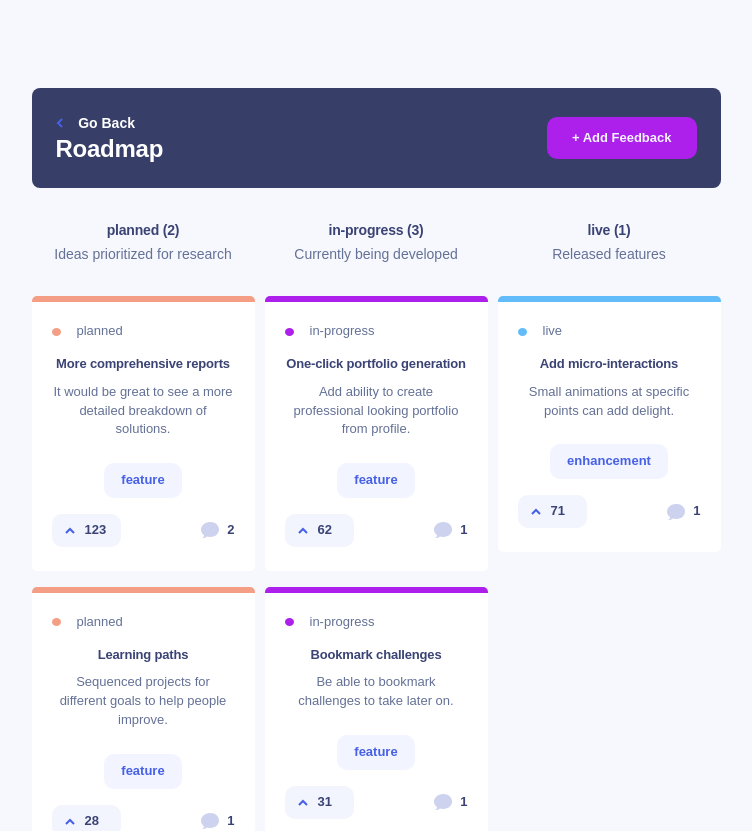
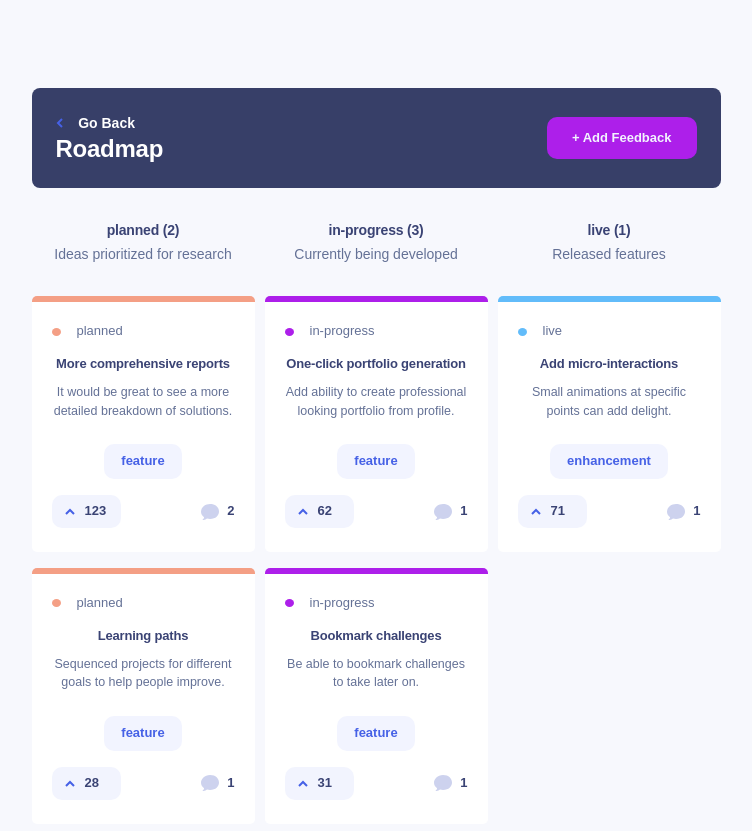
Before and after one commit to lashasaata/Product-Feedback-App, a React app: page / in a window 1280 px wide. Shown: the top 831 px of the page, without its empty margins (264-1016 px from the left). Built offline with nearby package versions, Linux system fonts and the light colour scheme; the HTML template or start-up script is replaced by a standard one.

Commit message:
refactor: tablet sizes

```diff
--- a/src/components/roadmap/feedbackcards/FeedbackCard.jsx
+++ b/src/components/roadmap/feedbackcards/FeedbackCard.jsx
@@ -148,7 +148,8 @@ const SingleCard = styled.div`
     margin-top: 9px;
 
     @media (min-width: 768px) {
-      font-size: 13px;
+      font-size: 12.5px;
+      line-height: 18.79px;
     }
     @media (min-width: 1440px) {
       font-size: 16px;
```
